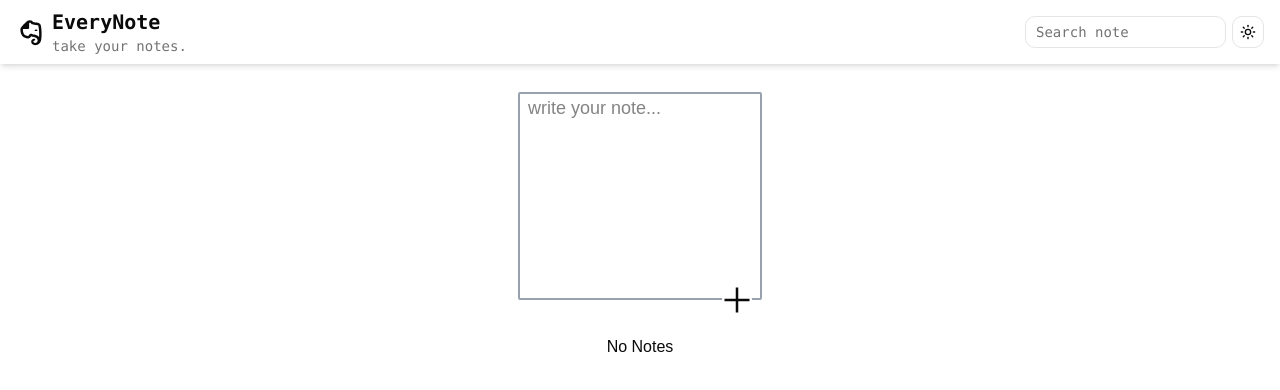
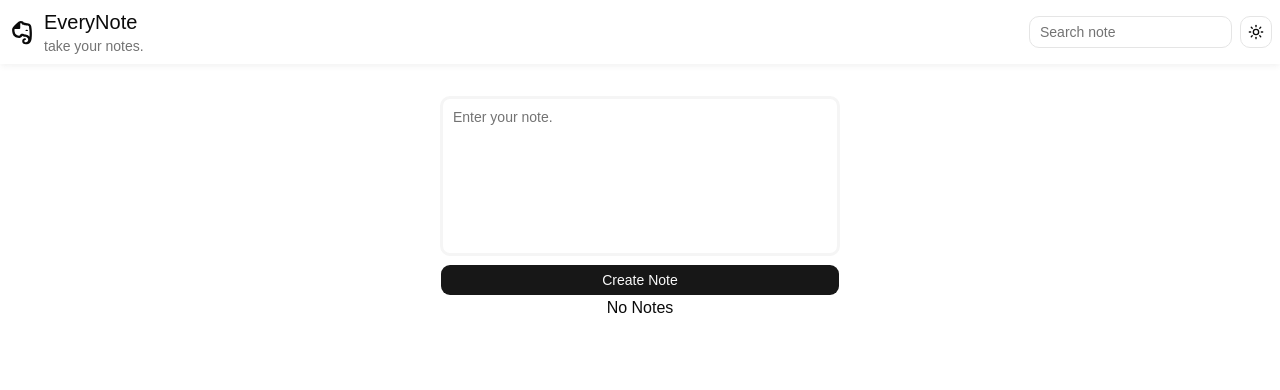
Before and after one commit to bingecoder89/notes-app, a React (Vite) app: page / in a window 1280 px wide. Shown: the top 390 px of the page. Built offline with nearby package versions, Linux system fonts and the light colour scheme.

Commit message:
feat: add shadcn/ui card component for notecard

```diff
--- a/src/App.jsx
+++ b/src/App.jsx
@@ -99,7 +99,7 @@
       enableSystem
       disableTransitionOnChange
     >
-      <div className="bg-background text-foreground">
+      <div>
         <Header searchText={searchText} handleSearch={handleSearch} />
         <div className="flex flex-col items-center">
           <MakeNote
--- a/src/components/Header.jsx
+++ b/src/components/Header.jsx
@@ -3,15 +3,17 @@
 import SearchNote from "./SearchNote";
 function Header({ searchText, handleSearch }) {
   return (
-    <div className="h-16 flex items-center justify-between px-4 font-mono shadow-md">
-      <div className="flex items-center gap-1.5">
-        <RiEvernoteLine size={30} />
+    <div className="flex items-center justify-between p-2 shadow-md shadow-muted">
+      <div className="flex items-center gap-2">
+        <RiEvernoteLine className="size-7 max-sm:size-6" />
         <div>
-          <p className="text-xl font-extrabold">EveryNote</p>
-          <p className="text-sm text-muted-foreground">take your notes.</p>
+          <p className="text-xl font-medium">EveryNote</p>
+          <p className="text-sm text-muted-foreground max-sm:hidden">
+            take your notes.
+          </p>
         </div>
       </div>
-      <div className="flex items-center gap-1.5">
+      <div className="flex items-center gap-2">
         <SearchNote searchText={searchText} handleSearch={handleSearch} />
         <ThemeToggle />
       </div>
--- a/src/components/MakeNote.jsx
+++ b/src/components/MakeNote.jsx
@@ -1,21 +1,19 @@
 import React from "react";
-import { RiAddLargeFill } from "@remixicon/react";
+import { Button } from "./ui/button";
+import { Textarea } from "@/components/ui/textarea";
 
 function MakeNote({ note, captureNote, createNote }) {
   return (
-    <div className="relative">
-      <textarea
-        placeholder="write your note..."
-        className="text-lg min-w-1/3 min-h-52 rounded-xs my-7 px-2 border-2 border-gray-400 resize-none outline-none"
+    <div className="flex flex-col items-center pt-8">
+      <Textarea
+        placeholder="Enter your note."
         value={note}
         onChange={captureNote}
-      ></textarea>
-      <button
-        className="bg-background text-foreground cursor-pointer absolute bottom-5 right-2.5 rounded-full"
-        onClick={createNote}
-      >
-        <RiAddLargeFill size={30} />
-      </button>
+        className="h-40 w-100 border-3 border-muted resize-none focus:outline-none focus:ring-0 max-sm:w-70"
+      />
+      <Button onClick={createNote} className="w-100 max-sm:w-70 mt-2">
+        Create Note
+      </Button>
     </div>
   );
 }
--- a/src/components/NoteCard.jsx
+++ b/src/components/NoteCard.jsx
@@ -3,8 +3,17 @@
 import { RiEdit2Line } from "@remixicon/react";
 import { RiStarLine } from "@remixicon/react";
 import { RiStarFill } from "@remixicon/react";
+import { Button } from "@/components/ui/button";
+import {
+  Card,
+  CardContent,
+  CardDescription,
+  CardFooter,
+  CardHeader,
+  CardTitle,
+} from "@/components/ui/card";
 
-function NoteCard({
+export function NoteCard({
   note,
   deleteNote,
   editNote,
@@ -15,11 +24,34 @@
   handleBlur,
   handlePinNotes,
 }) {
+  const formatDate = (timestamp) => {
+    const date = new Date(Number(timestamp));
+
+    const time = date.toLocaleString("en-US", {
+      hour: "numeric",
+      minute: "2-digit",
+      hour12: true,
+    });
+
+    const day = date.toLocaleString("en-US", {
+      month: "short",
+      day: "numeric",
+      year: "numeric",
+    });
+
+    return `${time} ${day}`;
+  };
   return (
-    <li key={note.id} className="flex gap-1">
+    <Card className="w-100 mt-2.5">
+      <CardHeader>
+        <CardTitle className="text-xs">EveryNote</CardTitle>
+        <CardDescription className="text-xs">
+          created at: {formatDate(note.createdAt)}
+        </CardDescription>
+      </CardHeader>
+      <CardContent>
         {editId === note.id ? (
           <input
-          style={{ border: "2px solid black" }}
             type="text"
             value={editText}
             onChange={(e) => setEditText(e.target.value)}
@@ -30,14 +62,19 @@
         ) : (
           <p>{note.note}</p>
         )}
-      <RiDeleteBinLine onClick={() => deleteNote(note.id)} />
-      <RiEdit2Line onClick={() => editNote(note.id, note.note)} />
-      {note.pinned ? (
-        <RiStarFill onClick={() => handlePinNotes(note.id)} />
-      ) : (
-        <RiStarLine onClick={() => handlePinNotes(note.id)} />
-      )}
-    </li>
+      </CardContent>
+      <CardFooter className="flex justify-between">
+        <Button onClick={() => handlePinNotes(note.id)} className="w-20">
+          {note.pinned ? <RiStarFill /> : <RiStarLine />}
+        </Button>
+        <Button onClick={() => editNote(note.id, note.note)} className="w-20">
+          <RiEdit2Line />
+        </Button>
+        <Button onClick={() => deleteNote(note.id)} className="w-20">
+          <RiDeleteBinLine />
+        </Button>
+      </CardFooter>
+    </Card>
   );
 }
 
--- a/src/components/NotesList.jsx
+++ b/src/components/NotesList.jsx
@@ -18,6 +18,7 @@
         <ul>
           {filteredNotes.map((note) => (
             <NoteCard
+              key={note.id}
               note={note}
               deleteNote={deleteNote}
               editNote={editNote}
--- a/src/components/SearchNote.jsx
+++ b/src/components/SearchNote.jsx
@@ -8,6 +8,7 @@
         placeholder="Search note"
         value={searchText}
         onChange={handleSearch}
+        className="max-sm:text-xs max-sm:w-28"
       />
     </div>
   );
--- /dev/null
+++ b/src/components/ui/card.jsx
@@ -0,0 +1,114 @@
+import * as React from "react"
+
+import { cn } from "@/lib/utils"
+
+function Card({
+  className,
+  size = "default",
+  ...props
+}) {
+  return (
+    <div
+      data-slot="card"
+      data-size={size}
+      className={cn(
+        "group/card flex flex-col gap-4 overflow-hidden rounded-xl bg-card py-4 text-sm text-card-foreground ring-1 ring-foreground/10 has-data-[slot=card-footer]:pb-0 has-[>img:first-child]:pt-0 data-[size=sm]:gap-3 data-[size=sm]:py-3 data-[size=sm]:has-data-[slot=card-footer]:pb-0 *:[img:first-child]:rounded-t-xl *:[img:last-child]:rounded-b-xl",
+        className
+      )}
+      {...props} />
+  );
+}
+
+function CardHeader({
+  className,
+  ...props
+}) {
+  return (
+    <div
+      data-slot="card-header"
+      className={cn(
+        "group/card-header @container/card-header grid auto-rows-min items-start gap-1 rounded-t-xl px-4 group-data-[size=sm]/card:px-3 has-data-[slot=card-action]:grid-cols-[1fr_auto] has-data-[slot=card-description]:grid-rows-[auto_auto] [.border-b]:pb-4 group-data-[size=sm]/card:[.border-b]:pb-3",
+        className
+      )}
+      {...props} />
+  );
+}
+
+function CardTitle({
+  className,
+  ...props
+}) {
+  return (
+    <div
+      data-slot="card-title"
+      className={cn(
+        "font-heading text-base leading-snug font-medium group-data-[size=sm]/card:text-sm",
+        className
+      )}
+      {...props} />
+  );
+}
+
+function CardDescription({
+  className,
+  ...props
+}) {
+  return (
+    <div
+      data-slot="card-description"
+      className={cn("text-sm text-muted-foreground", className)}
+      {...props} />
+  );
+}
+
+function CardAction({
+  className,
+  ...props
+}) {
+  return (
+    <div
+      data-slot="card-action"
+      className={cn(
+        "col-start-2 row-span-2 row-start-1 self-start justify-self-end",
+        className
+      )}
+      {...props} />
+  );
+}
+
+function CardContent({
+  className,
+  ...props
+}) {
+  return (
+    <div
+      data-slot="card-content"
+      className={cn("px-4 group-data-[size=sm]/card:px-3", className)}
+      {...props} />
+  );
+}
+
+function CardFooter({
+  className,
+  ...props
+}) {
+  return (
+    <div
+      data-slot="card-footer"
+      className={cn(
+        "flex items-center rounded-b-xl border-t bg-muted/50 p-4 group-data-[size=sm]/card:p-3",
+        className
+      )}
+      {...props} />
+  );
+}
+
+export {
+  Card,
+  CardHeader,
+  CardFooter,
+  CardTitle,
+  CardAction,
+  CardDescription,
+  CardContent,
+}
--- /dev/null
+++ b/src/components/ui/textarea.jsx
@@ -0,0 +1,20 @@
+import * as React from "react"
+
+import { cn } from "@/lib/utils"
+
+function Textarea({
+  className,
+  ...props
+}) {
+  return (
+    <textarea
+      data-slot="textarea"
+      className={cn(
+        "flex field-sizing-content min-h-16 w-full rounded-lg border border-input bg-transparent px-2.5 py-2 text-base transition-colors outline-none placeholder:text-muted-foreground focus-visible:border-ring focus-visible:ring-3 focus-visible:ring-ring/50 disabled:cursor-not-allowed disabled:bg-input/50 disabled:opacity-50 aria-invalid:border-destructive aria-invalid:ring-3 aria-invalid:ring-destructive/20 md:text-sm dark:bg-input/30 dark:disabled:bg-input/80 dark:aria-invalid:border-destructive/50 dark:aria-invalid:ring-destructive/40",
+        className
+      )}
+      {...props} />
+  );
+}
+
+export { Textarea }
--- a/src/index.css
+++ b/src/index.css
@@ -7,7 +7,7 @@
 
 @theme inline {
   --font-heading: var(--font-sans);
-    --font-sans: 'Geist Variable', sans-serif;
+  --font-sans: "Geist Variable", sans-serif;
   --color-sidebar-ring: var(--sidebar-ring);
   --color-sidebar-border: var(--sidebar-border);
   --color-sidebar-accent-foreground: var(--sidebar-accent-foreground);
@@ -127,4 +127,8 @@
   html {
     @apply font-sans;
   }
+  button:not(:disabled),
+  [role="button"]:not(:disabled) {
+    cursor: pointer;
   }
+}
```
Lines whose indentation alone changed are shown as unchanged.
